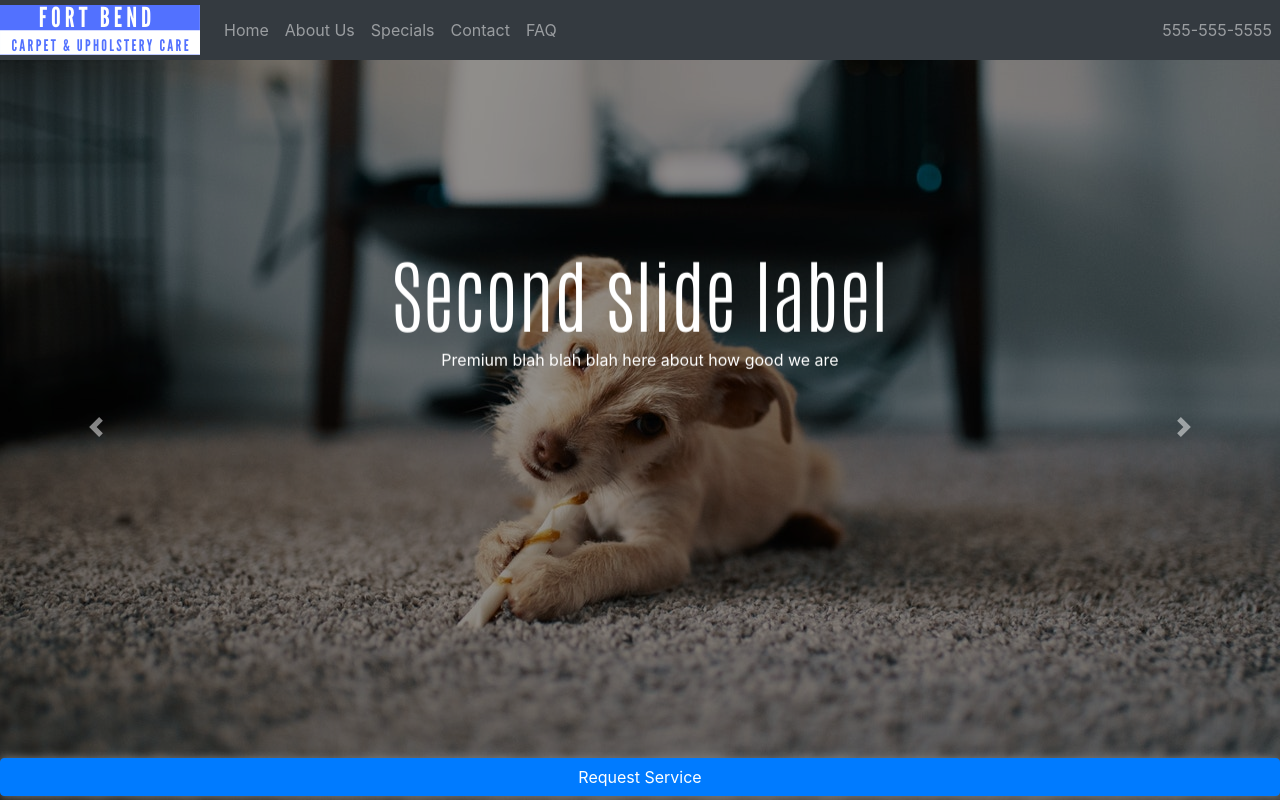
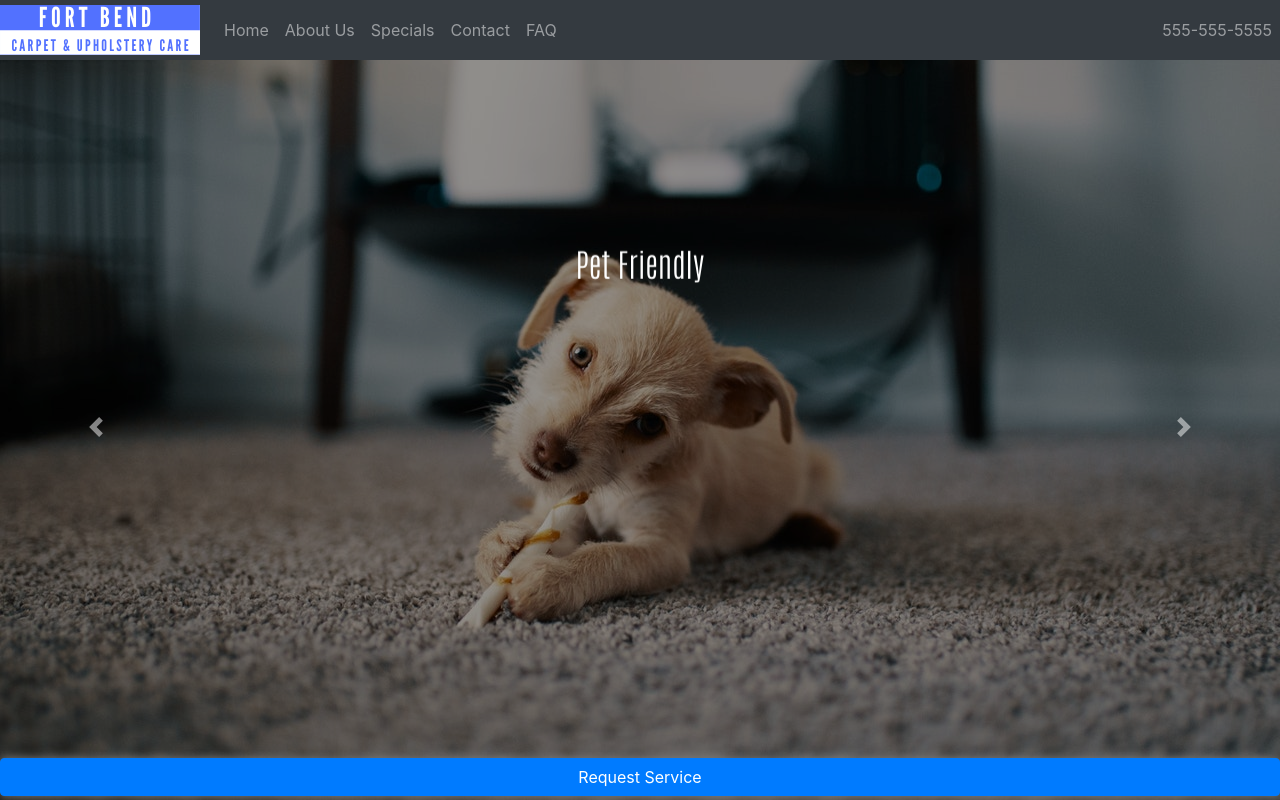
Before and after one commit to mikewhite628/landing-page, a React (Create React App) app: page /#/ in a window 1280 px wide. Shown: the top 800 px of the page. Built offline with nearby package versions, Linux system fonts and the light colour scheme.

Commit message:
made some mobile styling changes

```diff
--- a/package.json
+++ b/package.json
@@ -2,7 +2,7 @@
   "name": "new-landing-page",
   "version": "0.1.0",
   "private": true,
-  "homepage": "https://mikewhite628.github.io/landing-page",
+  "homepage": "https://mikewhite628.github.io/landing-page/",
   "dependencies": {
     "@testing-library/jest-dom": "^5.11.10",
     "@testing-library/react": "^11.2.6",
--- a/src/App.js
+++ b/src/App.js
@@ -9,7 +9,7 @@ import ContactModal from './ContactModal/ContactModal';
 import AboutUs from './AboutUs/AboutUs';
 import logo from '../src/images/Fortbend2.png'
 import {
-  BrowserRouter as Router,
+  HashRouter as Router,
   Switch,
   Route,
   Link,
--- a/src/Home/HomeCallToAction.js
+++ b/src/Home/HomeCallToAction.js
@@ -10,13 +10,13 @@ function HomeCallToAction ({requestService, setRequestService}) {
     <Container fluid style={{paddingLeft:'0', paddingRight:'0'}} className={'box-shadow'}>
    <Card style={{color:'#fff'}} className={'text-center'}>
    <div className={'transparent-cover'}></div>
-                <Card.Img src={widefloor} alt='card image' className={'img-fluid'} style={{height:'300px'}}/>
+                <Card.Img src={widefloor} alt='card image' className={'img-fluid'} style={{height:'400px'}}/>
                 <Card.ImgOverlay className={'mt-3 ontop-transparent'}>
                 <h3 style={{fontSize: '35px'}}>Call now to schedule your appointment!</h3>
                 <p>Offering quality service to you and yours! Book your appointment now and enjoy a life of clean carpets and clean living</p>
                 <Row>
                   <Col xs={6}>
-                <Button className={'mr-3'}>Call: 555-555-5555</Button>
+                <Button className={'mr-3'} >Call: 555-555-5555</Button>
                   </Col>
                   <Col xs={6}>
                 <Button onClick={() => setRequestService(true)}>Request Service</Button>
--- a/src/Home/HomeCarousel.js
+++ b/src/Home/HomeCarousel.js
@@ -21,8 +21,7 @@ function HomeCarousel () {
 
                 />
             <Carousel.Caption>
-                <h3 style={{fontSize:'80px', textAlign:'center', fontFamily:'Antonio'}}>First slide label</h3>
-                <p>Premium blah blah blah here about how good we are</p>
+                <h2 style={{textAlign:'center', fontFamily:'Antonio'}}>Premium Services</h2>
             </Carousel.Caption>
 
         </Carousel.Item>
@@ -35,8 +34,7 @@ function HomeCarousel () {
                 alt='First Slide'
                 />
             <Carousel.Caption>
-                <h3 style={{fontSize:'80px', textAlign:'center', fontFamily:'Antonio'}}>Second slide label</h3>
-                <p>Premium blah blah blah here about how good we are</p>
+                <h2 style={{textAlign:'center', fontFamily:'Antonio'}}>Pet Friendly</h2>
             </Carousel.Caption>
 
         </Carousel.Item>
@@ -49,8 +47,7 @@ function HomeCarousel () {
                 alt='First Slide'
                 />
             <Carousel.Caption>
-                <h3 style={{fontSize:'80px', textAlign:'center', fontFamily:'Antonio'}}>Third slide label</h3>
-                <p>Premium blah blah blah here about how good we are</p>
+                <h2 style={{textAlign:'center', fontFamily:'Antonio'}}>Affordable Prices</h2>
             </Carousel.Caption>
 
         </Carousel.Item>
--- a/src/index.js
+++ b/src/index.js
@@ -3,7 +3,7 @@ import ReactDOM from 'react-dom';
 import './index.css';
 import App from './App';
 import {
-  BrowserRouter as Router,
+  HashRouter as Router,
 } from 'react-router-dom'
 
 
```
Also changed, not shown: 11 other files (tests, documents, lock files or other folders).
